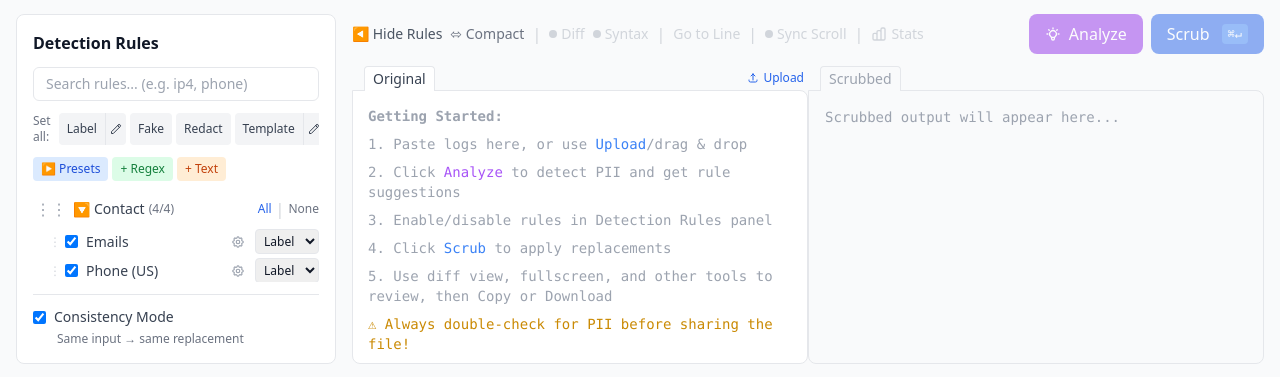
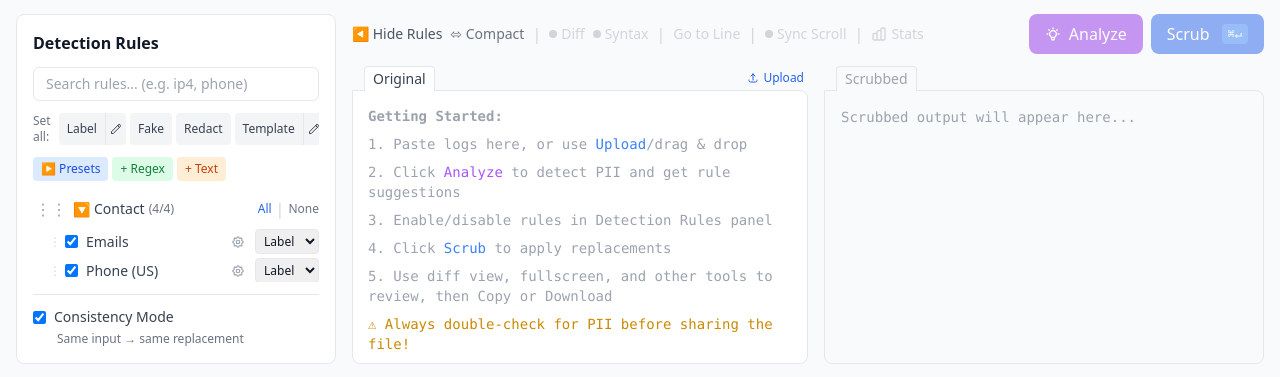
Before and after one commit to skeffling/LogScrub, a React (Vite) app in the folder packages/web/: page / in a window 1280 px wide. Shown: the part 420-797 px from the top of the page. Built offline with nearby package versions, Linux system fonts and the light colour scheme.

Commit message:
Restore gap between Original and Scrubbed panels

```diff
--- a/packages/web/src/components/Editor.tsx
+++ b/packages/web/src/components/Editor.tsx
@@ -914,7 +914,7 @@ export const Editor = forwardRef<EditorHandle, EditorProps>(function Editor({ in
   const titleBg = paneBg
 
   return (
-    <div ref={editorContainerRef} className="flex flex-col md:flex-row gap-4 md:gap-0 flex-1 min-h-0">
+    <div ref={editorContainerRef} className="flex flex-col md:flex-row gap-4 flex-1 min-h-0">
       <div className="flex flex-col min-h-0 relative w-full md:w-auto" style={{ flex: `0 0 ${splitRatio}%` }}>
         <div className="flex items-center justify-between mb-0 flex-shrink-0 relative z-10">
           <label className={`text-sm font-medium text-gray-700 dark:text-gray-300 ${titleBg} px-2 py-0.5 rounded-t border-t border-l border-r dark:border-gray-600 -mb-px ml-3`}>
```
